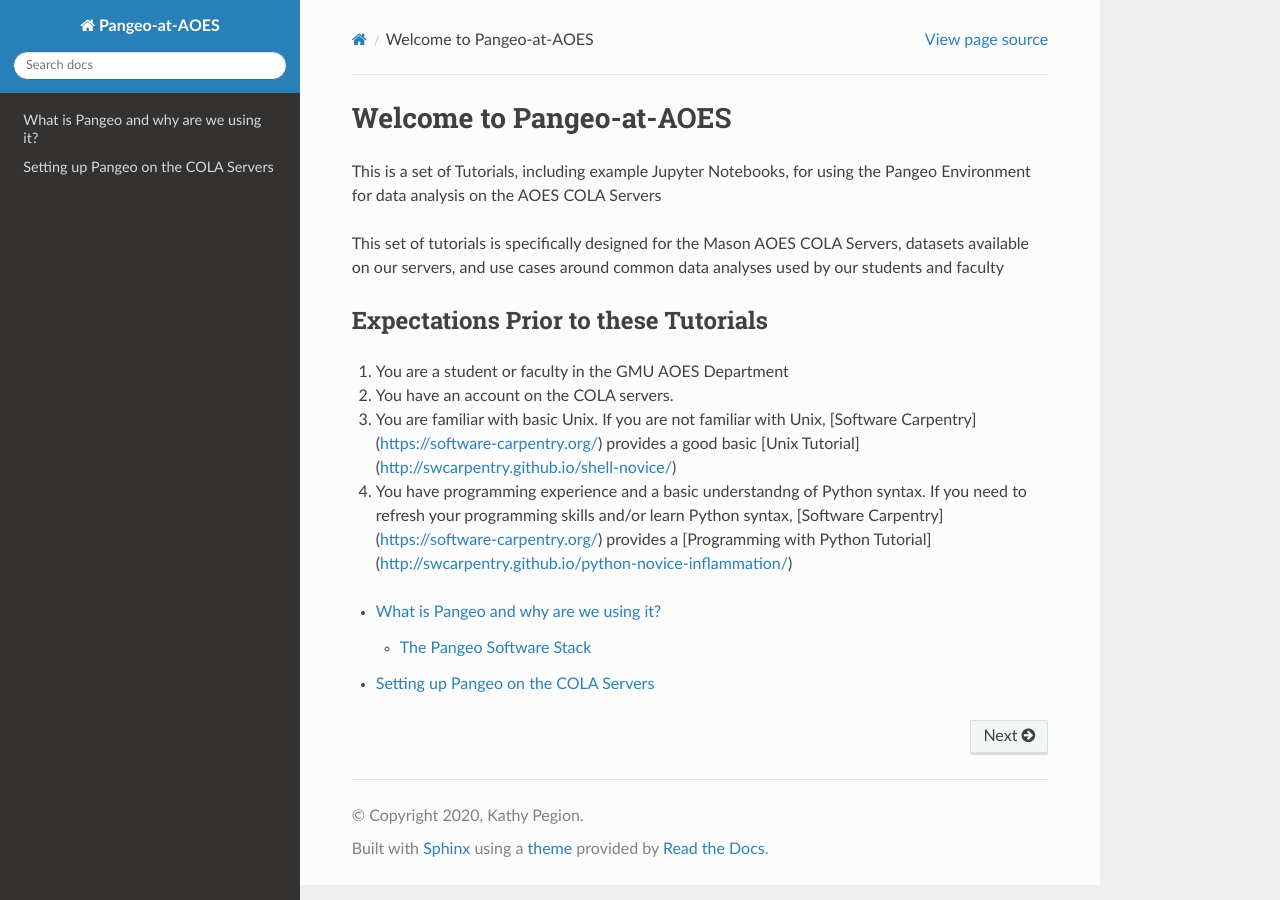
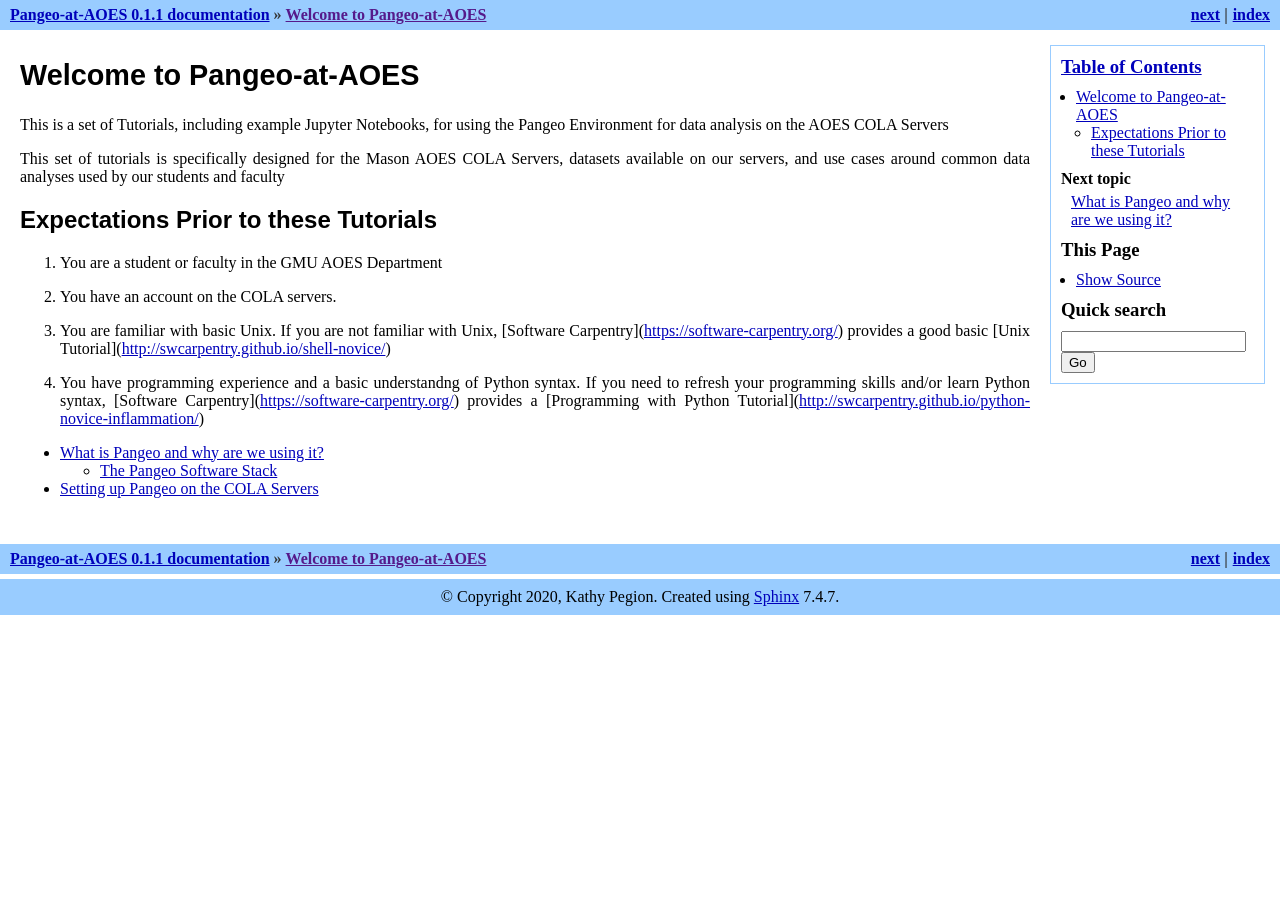
Before and after one commit to kpegion/Pangeo-at-AOES, a Sphinx documentation site: the page built from docs/source/index.rst, in a window 1280 px wide. Built offline with Sphinx 7.4.7, drawn with Linux system fonts in a browser that asks for light colours.

Commit message:
change sphinx theme to traditional

```diff
--- a/docs/source/conf.py
+++ b/docs/source/conf.py
@@ -50,7 +50,7 @@ exclude_patterns = []
 # The theme to use for HTML and HTML Help pages.  See the documentation for
 # a list of builtin themes.
 #
-html_theme = 'sphinx_rtd_theme'
+html_theme = 'traditional'
 
 # Add any paths that contain custom static files (such as style sheets) here,
 # relative to this directory. They are copied after the builtin static files,
```
Also changed, not shown: 10 other files.
